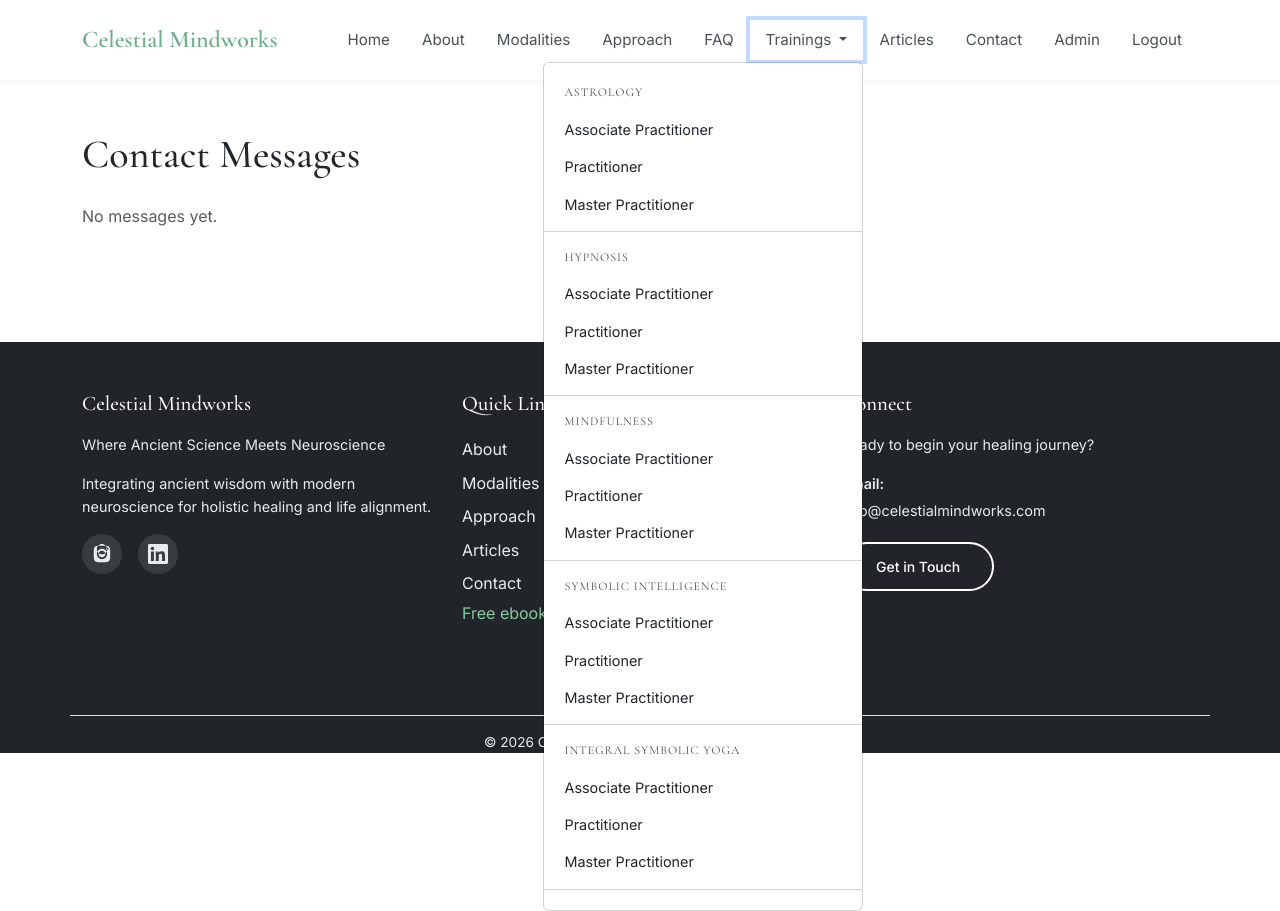
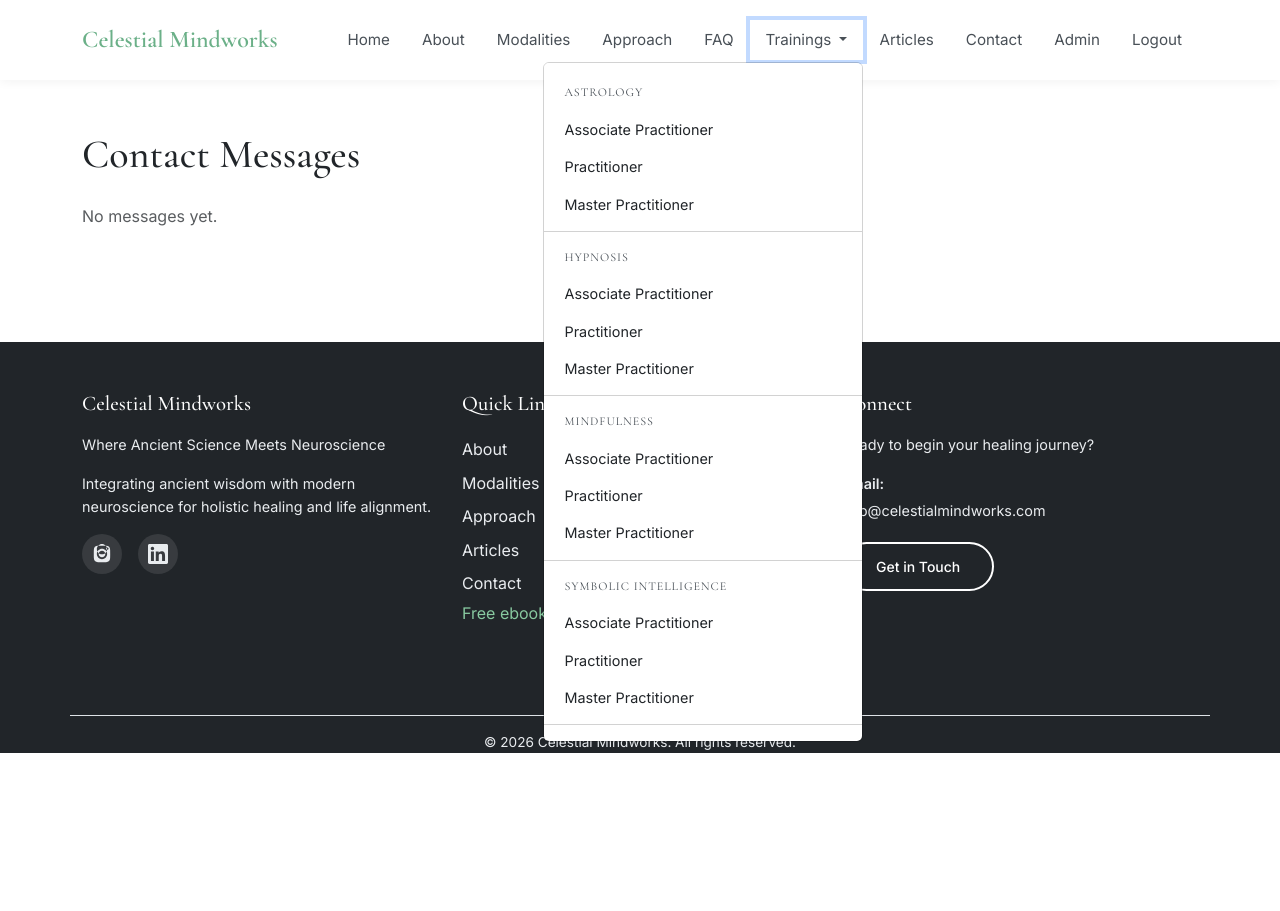
Before and after one commit to tanuj-nain09/celestial-mindworks, a Flask app: page /admin/messages in a window 1280 px wide, after a click on "Trainings". After the commit the page ends 753 px from the top, so only its background shows below. Run offline with Flask 3, Linux system fonts and the light colour scheme; the visitor is signed in with stand-in values (Sample User, id 1); data that the repository does not hold is empty; some libraries are stand-ins or nearby versions.

Commit message:
Constrain trainings dropdown height and enable scrolling

```diff
--- a/static/css/style.css
+++ b/static/css/style.css
@@ -798,6 +798,10 @@ section {
 .training-menu {
   min-width: 320px;
   padding: 0.75rem 0;
+
+  max-height: calc(100vh - 120px);
+  overflow-y: auto;
+  overscroll-behavior: contain;
 }
 
 .dropdown-section-title {
```
